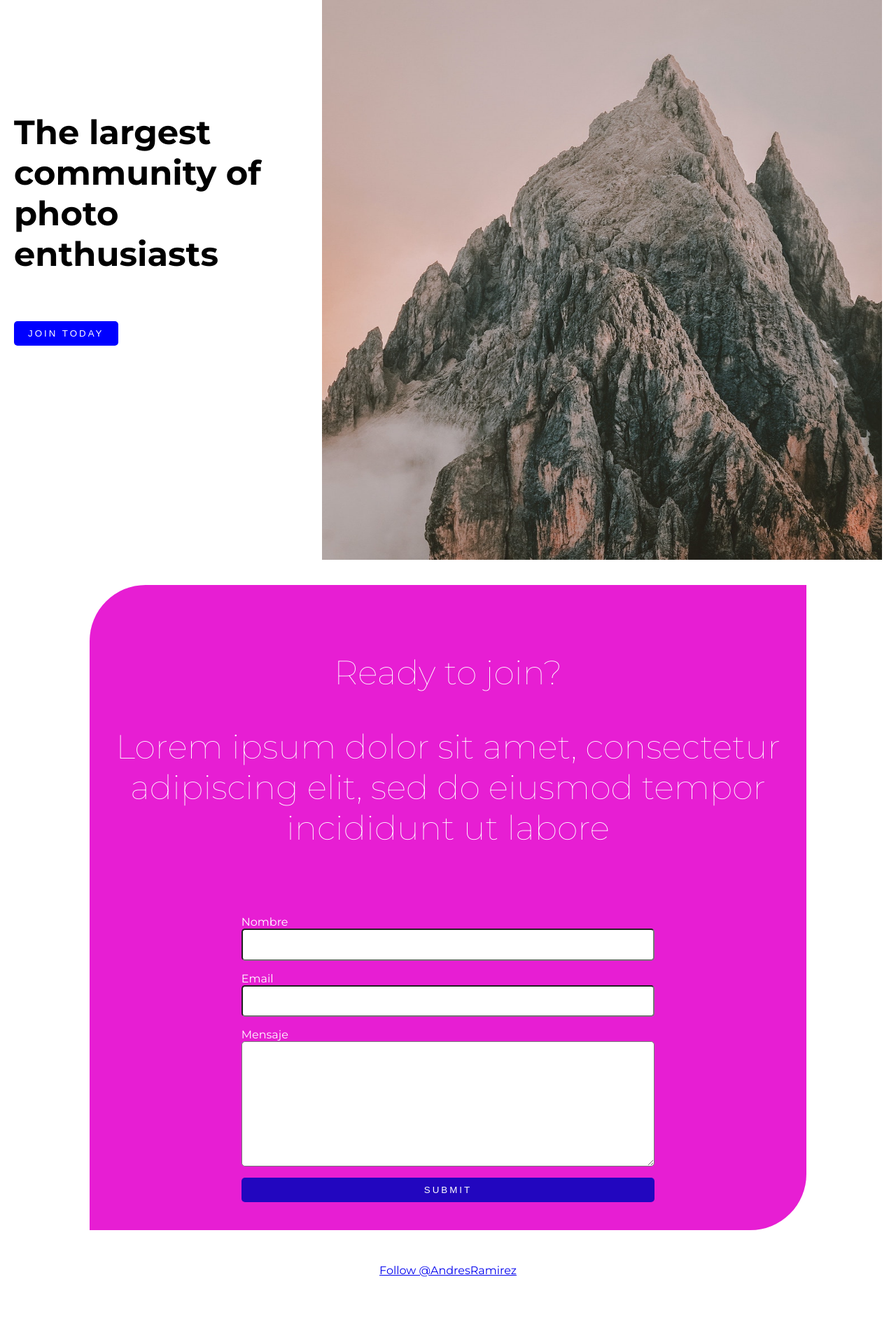
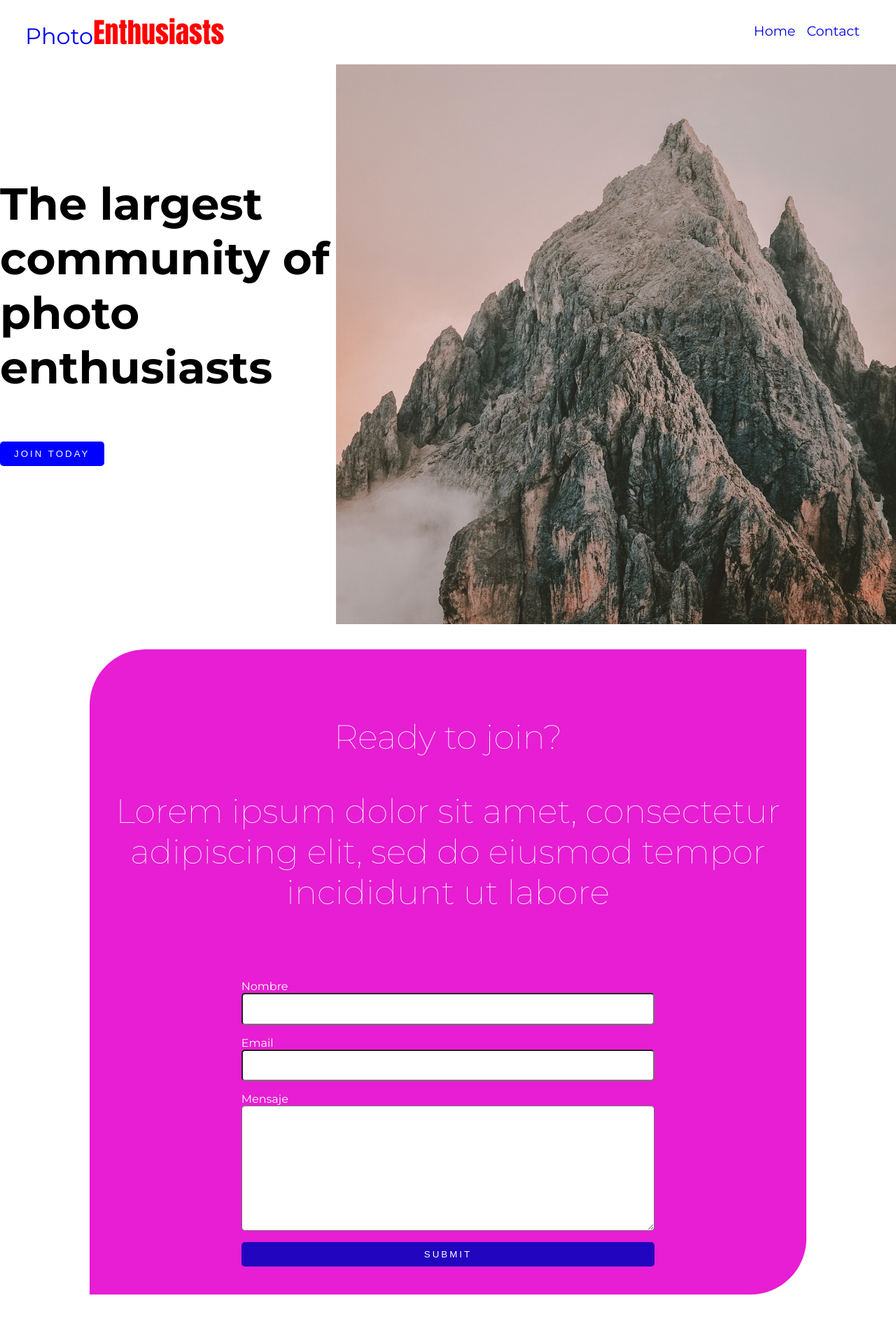
Before and after one commit to AndresRamirez917/100-sitios-jav-38, a plain HTML site: page index.html in a window 1280 px wide. Shown: the top 1895 px of the page at 70% size. Before the commit the page ends 1873 px from the top, so only its background shows below. Drawn offline with nearby package versions, Linux system fonts and the light colour scheme.

Commit message:
first commit

```diff
--- a/index.html
+++ b/index.html
@@ -14,6 +14,10 @@
 <header id="mainheader">
     <nav class="navbar">
         <div class="container">
+            <a href="#mainheader" class="logo">Photo<span>Enthusiasts</span></a>
+            <ul class="lista">
+            </ul>
+            </nav>
             <div class="mainheader-row">
                 <div class="mainheader-text">
                     <h1 class="display-1">
@@ -25,7 +29,7 @@
                 </div>
             </div>
         </div>
-    </nav>
+
 
 </header>
 
--- a/js/index.js
+++ b/js/index.js
@@ -0,0 +1,56 @@
+function navbar() {
+    const arr = [["#mainheader", "home"], ["#contact", "contact"]]
+    for(i = 0; i < arr.length; i++){
+        for(j = 0; j < arr[i].length; i++){
+            const li = document.createRange().createContextualFragment(`
+
+                 <li><a href="${arr[i][0]}">${arr[i][1]}</a></li>
+
+                `)
+                const lista = document.querySelector('.lista');
+                lista.append(li)
+        }
+    }
+}
+
+const btn_validar = document.getElementById('btn-validar');
+const validar = (e) => {
+    e.preventDefault();
+    const nombre = document.getElementById('nombre');
+    const email = document.getElementById('email');
+    const mensaje = document.getElementById('mensaje');
+    const arr = [];
+    const messageArr = ["Nombre", "Email", "Mensaje"];
+    arr.push(nombre, email, mensaje);
+    for(i = 0; i < arr.length; i++){
+        if(arr[i].value == ""){
+            swal({
+                title: `El campo ${messageArr[i]} no puede estar vacío`,
+                icon: "error",
+                 })
+                 return false
+        }
+    }
+    if(!emailValido(email)){
+        swal({
+            title: `El campo ${messageArr[1]} no tiene el formato correcto`,
+            icon: "error",
+             })
+             return false;
+    }
+    swal({
+        title: `Datos enviados satisfactoriamente`,
+        icon: "success",
+         })
+         nombre.value = "";
+         email.value = "";
+         mensaje.value = "";
+    return true;
+}
+
+const emailValido = (email) => {
+    return /^[^\s@]+@[^\s@]+\.[^\s@]+$/.test(email.value)
+}
+
+btn_validar.addEventListener("click", validar)
+navbar()
--- a/scss/mobile.scss
+++ b/scss/mobile.scss
@@ -1,3 +1,23 @@
+#mainheader {
+  .navbar {
+    .logo {
+      display: block;
+      margin: 0 auto;
+      padding: 2rem;
+    }
+    ul {
+      display: block;
+      li {
+        margin: 2rem;
+        text-align: center;
+      }
+    }
+    .container {
+      display: block;
+      text-align: center;
+    }
+  }
+  }
 .mainheader-row {
     display: block;
 
--- a/scss/styles.scss
+++ b/scss/styles.scss
@@ -6,6 +6,20 @@ $font-stack: "Montserrat", sans-serif;
     margin: 0;
     padding: 0;
     box-sizing: border-box;
+}
+
+a {
+    text-decoration: none;
+    text-transform: capitalize;
+
+}
+
+a:hover {
+    color: red;
+}
+
+ul {
+    list-style: none;
 }
 
 html,
@@ -60,6 +74,33 @@ form {
 }
 
 //mainheader
+#mainheader {
+    .navbar {
+        .logo {
+            margin:1rem;
+            font-size: 2rem;
+            span {
+                color: red;
+                font-size: 2.5rem;
+                font-family:Impact, Haettenschweiler, 'Arial Narrow Bold', sans-serif;
+            }
+        }
+        ul {
+            display: flex;
+            margin: 2rem;
+            font-size: 1.2rem;
+            li {
+                display: inline-block;
+                margin-left: 1rem;
+            }
+        }
+        .container {
+            display: flex;
+            width: 100%;
+            justify-content: space-between;
+        }
+    }
+}
 .mainheader-row {
     display: flex;
     margin-bottom: 2em;
```
Also changed, not shown: scss/mobile.css, scss/styles.css, 2 other files.
